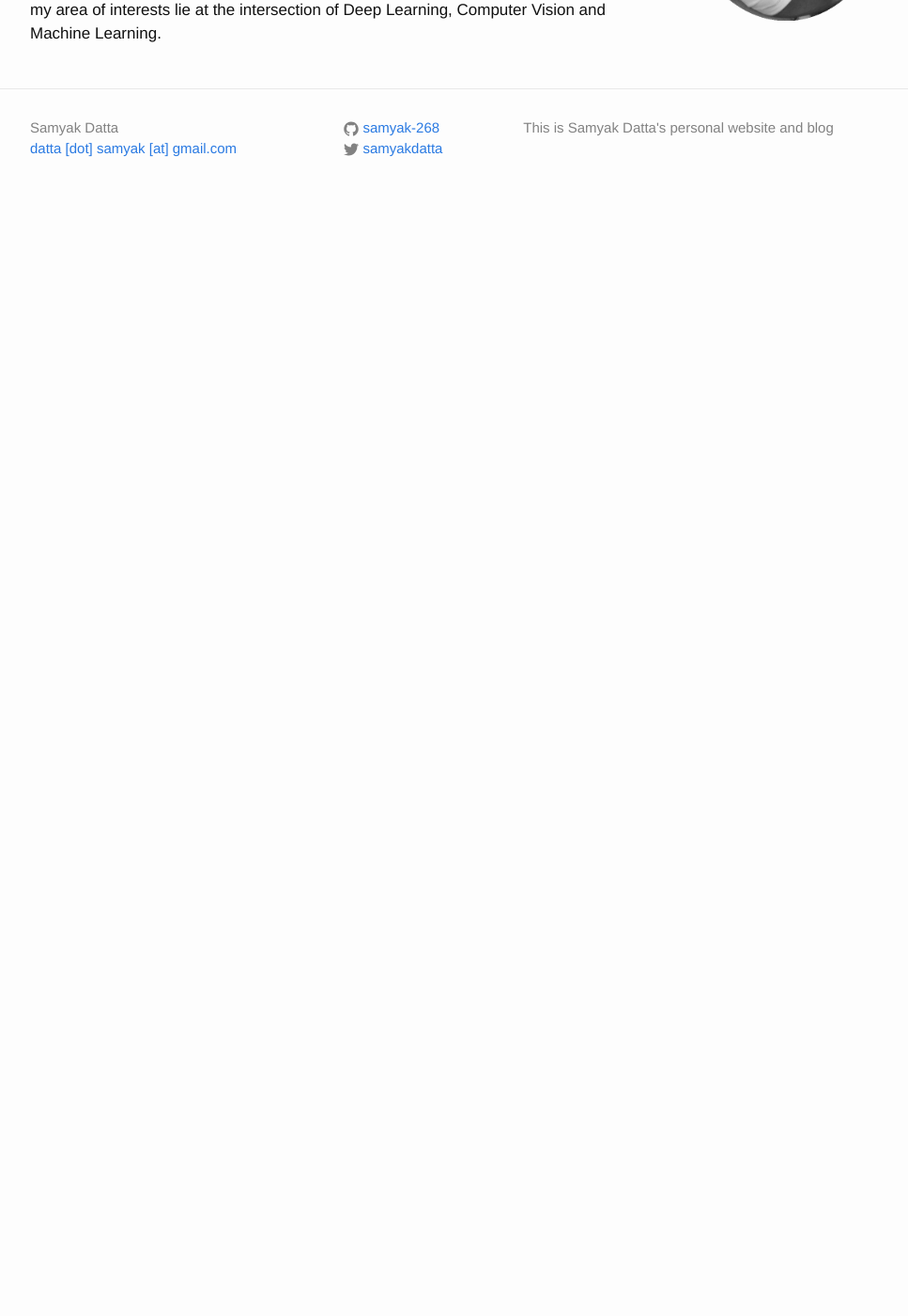
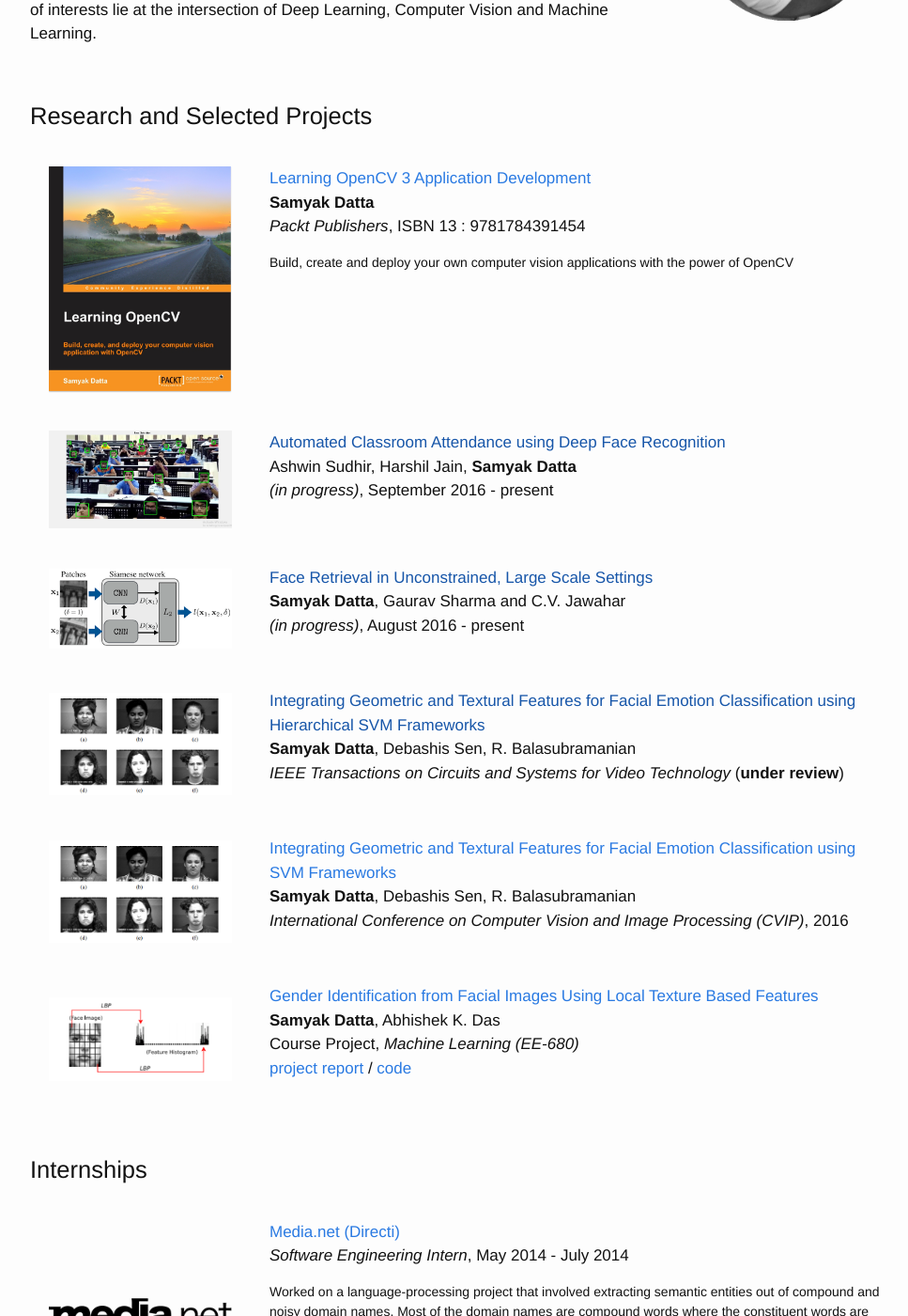
Before and after one commit to VirajBagal/VirajBagal.github.io, a Jekyll site: the page built from index.md, in a window 1280 px wide and 1400 px high, scrolled down 415 px. Shown: the whole window at 94% size, without its empty margins (138-1105 px from the left). Built offline with Jekyll 4.4.1, drawn with Linux system fonts in a browser that asks for light colours; before the commit the page ends 900 px from its top, so only the background shows below that; some of the changed text lies outside the part shown.

Commit message:
Added projects to index page and created a pdfs/ folder to hold all pdf docs

```diff
--- a/_includes/header.html
+++ b/_includes/header.html
@@ -16,7 +16,7 @@
       <div class="trigger">
         <a class="page-link" href="/blog/">Blog</a>
         <!-- <a class="page-link" href="/research/">Research</a> -->
-        <!-- <a class="page-link" href="/cv/cv.pdf">CV</a> -->
+        <!-- <a class="page-link" href="/pdfs/cv.pdf">CV</a> -->
       </div>
     </nav>
 
--- a/index.md
+++ b/index.md
@@ -10,4 +10,143 @@ src="/image/personal-photo.jpg" alt="profile picture" width="230" height="300">
 
 I am a research intern working under the joint supervision of [Dr. C.V. Jawahar](https://www.iiit.ac.in/~jawahar/) and [Dr. Gaurav Sharma](http://www.grvsharma.com) at the [Center for Visual Information Technology](https://cvit.iiit.ac.in/) (CVIT), [IIIT-Hyderabad](https://www.iiit.ac.in) since July 2016. Before moving to Hyderabad, I was a Software Engineer at [Media.net](http://www.media.net/) in Mumbai. Prior to that, I completed my dual degree (B. Tech + M. Tech) in Computer Science and Engineering from [IIT Roorkee](http://www.iitr.ac.in/) in 2015 where I worked with [Dr. R. Balasubramanian](http://www.iitr.ac.in/departments/CSE/pages/Home+Departments_and_Centres+Mathematics+People+Faculty+Balasubramanian_R_.html) and [Dr. Debashis Sen](http://www.iitkgp.ac.in/fac-profiles/showprofile.php?empcode=SWmUW&depts_name=ec) on expression recognition from facial images. Over the course of my undergrad, I spent 3 wonderful summers at Google India, Media.net and Cadence Design Systems working on projects ranging from Machine Learning, Natural Language Processing to building web-based products.
 
-Currently, I am working on applying deep learning techniques to solve the semantic face recognition/retrieval problem in unconstrained, large-scale settings. Broadly speaking, my area of interests lie at the intersection of Deep Learning, Computer Vision  and Machine Learning.
+Currently, I am working on applying deep learning techniques to solve the identity-based face retrieval problem in unconstrained, large-scale settings. Broadly speaking, my area of interests lie at the intersection of Deep Learning, Computer Vision  and Machine Learning.
+
+<br />
+
+## Research and Selected Projects
+
+<table width="100%" align="center" border="0" cellspacing="0" cellpadding="20">
+
+	<tbody>
+		<tr>
+			<td width="25%"><img src="/image/learning_opencv3_cover.png" alt="Learning OpenCV 3 Application Development" width="250" style="border-style: none"></td>
+			<td width="75%" valign="top">
+				<p>
+				<a href="/blog/2016/08/learning-opencv3-book">Learning OpenCV 3 Application Development</a> <br>
+				<strong>Samyak Datta</strong><br>
+				<em>Packt Publishers</em>, ISBN 13 : 9781784391454 <br>
+				<p style="font-size:14px;">Build, create and deploy your own computer vision applications with the power of OpenCV</p>
+				</p>
+			</td>
+
+		</tr>
+	</tbody>
+
+	<tbody>
+		<tr>
+			<td width="25%"><img src="/image/auto-attendance.jpg" alt="Automated Attendance" width="250" style="border-style: none"></td>
+			<td width="75%" valign="top">
+				<p>
+				<a href="">Automated Classroom Attendance using Deep Face Recognition</a> <br>
+				Ashwin Sudhir, Harshil Jain, <strong>Samyak Datta</strong><br>
+				<em>(in progress)</em>, September 2016 - present <br>
+				</p>
+			</td>
+
+		</tr>
+	</tbody>
+
+	<tbody>
+		<tr>
+			<td width="25%"><img src="/image/siamese-net.png" alt="Large-Scale Face Retrieval" width="250" style="border-style: none"></td>
+			<td width="75%" valign="top">
+				<p>
+				<a href="">Face Retrieval in Unconstrained, Large Scale Settings</a> <br>
+				<strong>Samyak Datta</strong>, Gaurav Sharma and C.V. Jawahar<br>
+				<em>(in progress)</em>, August 2016 - present <br>
+				</p>
+			</td>
+
+		</tr>
+	</tbody>
+
+	<tbody>
+		<tr>
+			<td width="25%"><img src="/image/ieee-csvt-sample.png" alt="IEEE-CSVT-Sample" width="250" style="border-style: none"></td>
+			<td width="75%" valign="top">
+				<p>
+				<a href="">Integrating Geometric and Textural Features for Facial Emotion Classification using Hierarchical SVM Frameworks</a> <br>
+				<strong>Samyak Datta</strong>, Debashis Sen, R. Balasubramanian<br>
+				<em>IEEE Transactions on Circuits and Systems for Video Technology</em> (<b>under review</b>) <br>
+				</p>
+			</td>
+
+		</tr>
+	</tbody>
+
+	<tbody>
+		<tr>
+			<td width="25%"><img src="/image/ieee-csvt-sample.png" alt="IEEE-CSVT-Sample" width="250" style="border-style: none"></td>
+			<td width="75%" valign="top">
+				<p>
+				<a href="/pdfs/cvip_paper.pdf">Integrating Geometric and Textural Features for Facial Emotion Classification using SVM Frameworks</a> <br>
+				<strong>Samyak Datta</strong>, Debashis Sen, R. Balasubramanian<br>
+				<em>International Conference on Computer Vision and Image Processing (CVIP)</em>, 2016<br>
+				</p>
+			</td>
+
+		</tr>
+	</tbody>
+
+	<tbody>
+		<tr>
+			<td width="25%"><img src="/image/gender-project.png" alt="Gender Classification Project" width="250" style="border-style: none"></td>
+			<td width="75%" valign="top">
+				<p>
+				<a href="/pdfs/gender-report.pdf">Gender Identification from Facial Images Using Local Texture Based Features</a> <br>
+				<strong>Samyak Datta</strong>, Abhishek K. Das<br>
+				Course Project, <em>Machine Learning (EE-680)</em><br>
+				<a href="/pdfs/gender-report.pdf">project report</a> / <a href="https://github.com/samyak-268/gender-classification">code</a>
+				</p>
+			</td>
+
+		</tr>
+	</tbody>
+
+</table>
+
+<br>
+
+## Internships
+
+<table width="100%" align="center" border="0" cellspacing="0" cellpadding="20">
+	<tbody>
+		<tr>
+			<td width="25%"><img src="/image/media-net-logo.png" alt="Media.net" width="250" style="border-style: none"></td>
+			<td width="75%" valign="top">
+				<p>
+				<a href="http://www.media.net/" target="_blank">Media.net (Directi)</a> <br>
+				<em>Software Engineering Intern</em>, May 2014 - July 2014<br>
+				<p style="font-size:14px;">Worked on a language-processing project that involved extracting semantic entities out of compound and noisy domain names. Most of the domain names are compound words where the constituent words are noisy due to the presence of deliberate spelling errors (e.g. vidyolectures.com). I designed and deployed an algorithm that produces a viable split, given such a compound and noisy input. </p><br>
+				</p>
+			</td>
+		</tr>
+	</tbody>
+
+	<tbody>
+		<tr>
+			<td width="25%"><img src="/image/google-logo.png" alt="Google (India)" width="250" style="border-style: none"></td>
+			<td width="75%" valign="top">
+				<p>
+				<a href="http://www.google.com/" target="_blank">Google (India)</a> <br>
+				<em>Software Engineering Intern</em>, May 2013 - July 2013<br>
+				<p style="font-size:14px;">Worked on graph-based clustering algorithms. The clustering was run on Google’s Knowledge Graph and the resulting entity-clusters were used for personalized search query suggestions - if the user is interested in topic X, then (s)he may also be interested in other topics from the same cluster.</p><br>
+				</p>
+			</td>
+		</tr>
+	</tbody>
+
+	<tbody>
+		<tr>
+			<td width="25%"><img src="/image/cadence-logo.jpg" alt="Cadence Design Systems" width="250" style="border-style: none"></td>
+			<td width="75%" valign="top">
+				<p>
+				<a href="https://www.cadence.com/" target="_blank">Cadence Design Systems</a> <br>
+				<em>Summer Trainee</em>, May 2012 - July 2012<br>
+				<p style="font-size:14px;">Worked with the I.T. Automation team of Cadence Design Systems, India Pvt. Ltd and developed a Function Point (FP) Estimation Tool using PHP and MySQL which performed the FP Estimation of the projects undertaken by Cadence.</p><br>
+				</p>
+			</td>
+		</tr>
+	</tbody>
+</table>
```
Also changed, not shown: image/auto-attendance.jpg (added), image/cadence-logo.jpg (added), image/gender-project.png (added), image/google-logo.png (added), image/ieee-csvt-sample.png (added), image/media-net-logo.png (added), image/practiceTimeGraph.png (added), image/sample.png (added), 3 other files.
